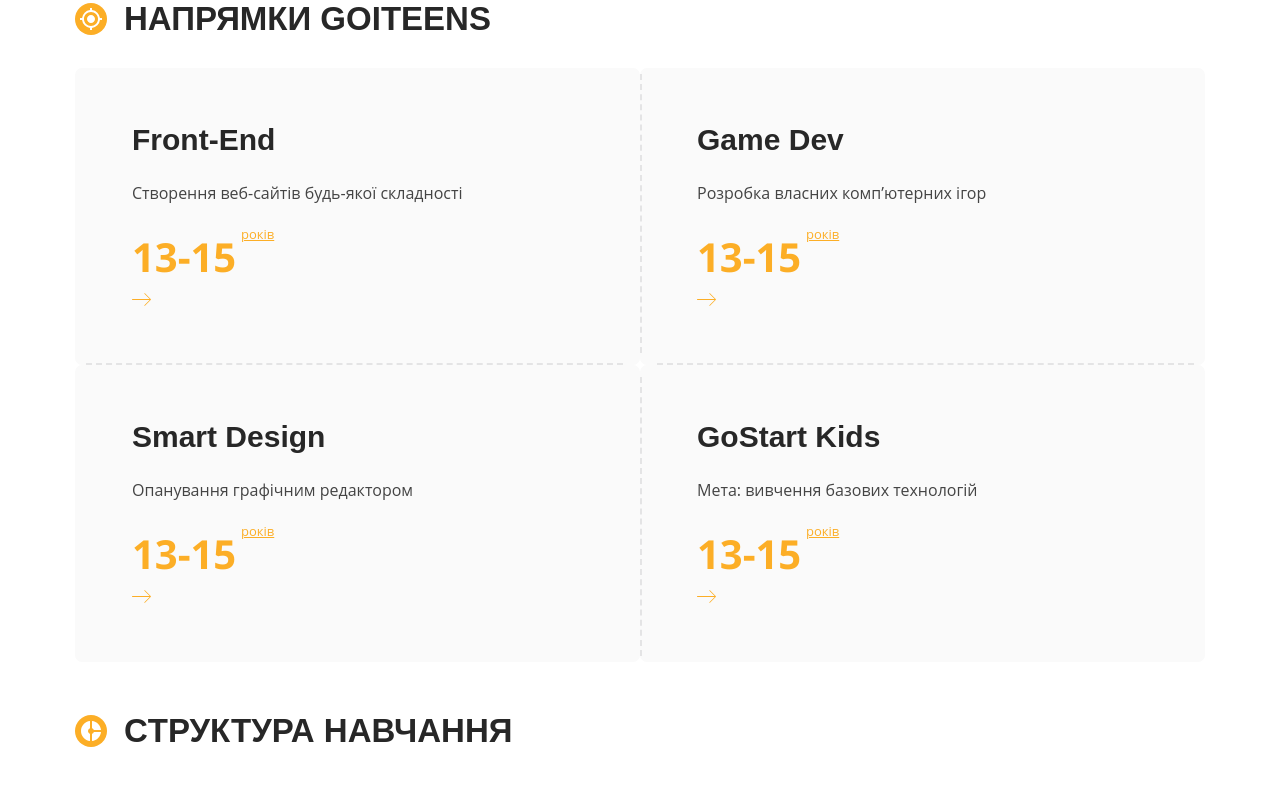
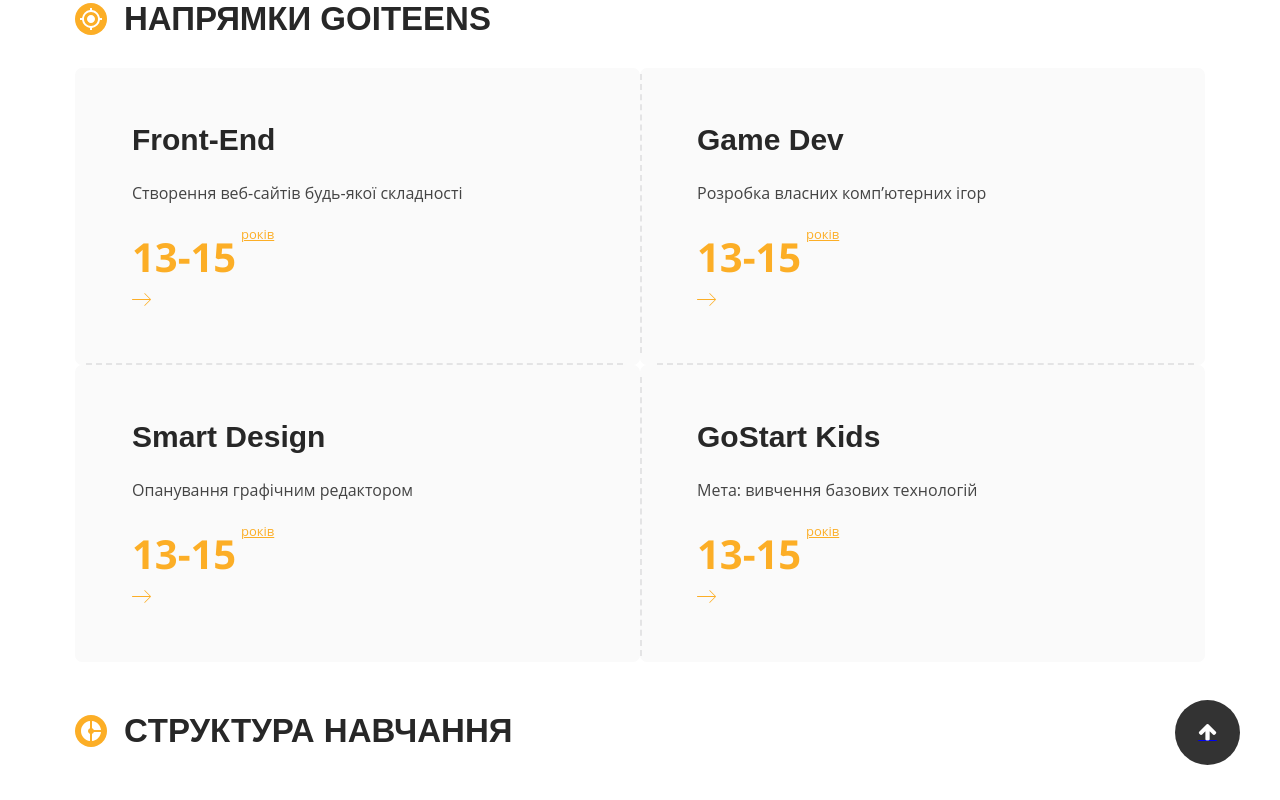
Before and after one commit to idea-studio2015/hakaton-09-10, a plain HTML site: page src/index.html in a window 1280 px wide. Shown: the top 800 px of the page. Drawn offline with nearby package versions, Linux system fonts and the light colour scheme; files that its build step writes are made by us from their sources.

Commit message:
add button-up

```diff
--- a/src/html/directions-block.html
+++ b/src/html/directions-block.html
@@ -1,8 +1,11 @@
+
+<!-- section direction -->
+
 <section class="direction">
   <div class="container">
     <div class="direction-title-block">
       <div class="title-icon-block">
-        <svg class="title-icon" xmlns="http://www.w3.org/2000/svg" preserveAspectRatio="xMidYMid meet"  x="0"   y="0" width="24" height="24"><path d="M0 0h24v24H0z" fill="none"/><path d="M12 8c-2.21 0-4 1.79-4 4s1.79 4 4 4 4-1.79 4-4-1.79-4-4-4zm8.94 3A8.994 8.994 0 0013 3.06V1h-2v2.06A8.994 8.994 0 003.06 11H1v2h2.06A8.994 8.994 0 0011 20.94V23h2v-2.06A8.994 8.994 0 0020.94 13H23v-2h-2.06zM12 19c-3.87 0-7-3.13-7-7s3.13-7 7-7 7 3.13 7 7-3.13 7-7 7z"/></svg>
+        <svg class="title-icon" xmlns="http://www.w3.org/2000/svg" width="24" height="24"><path d="M0 0h24v24H0z" fill="none"/><path d="M12 8c-2.21 0-4 1.79-4 4s1.79 4 4 4 4-1.79 4-4-1.79-4-4-4zm8.94 3A8.994 8.994 0 0013 3.06V1h-2v2.06A8.994 8.994 0 003.06 11H1v2h2.06A8.994 8.994 0 0011 20.94V23h2v-2.06A8.994 8.994 0 0020.94 13H23v-2h-2.06zM12 19c-3.87 0-7-3.13-7-7s3.13-7 7-7 7 3.13 7 7-3.13 7-7 7z"/></svg>
       </div>
       <h2 class="title-section">Напрямки goiteens</h2>
     </div>
--- a/src/index.html
+++ b/src/index.html
@@ -6,13 +6,13 @@
     <meta http-equiv="X-UA-Compatible" content="ie=edge" />
     <title>DreamTeam Hakaton 09-10 GoIteens</title>
     <link rel="stylesheet" href="/css/styles.css">
-    <!-- Сюда будет всталена ссылка на файл стилей -->
-    <!-- inject:css -->
-    <!-- endinject -->
+    <!-- <link rel="javascript" href="/js/button.js"> -->
+    <link rel="stylesheet" href="https://maxcdn.bootstrapcdn.com/font-awesome/4.5.0/css/font-awesome.min.css">
   </head>
 
   <body>
       //= ./html/directions-block.html
       //= ./html/programm-block.html
+      <a class="button" href="#" title="Вгору"></a>
   </body>
 </html>
--- /dev/null
+++ b/src/sass/button-up.scss
@@ -0,0 +1,26 @@
+.button {
+  display: inline-block;
+  background-color: #333333;
+  width: 65px;
+  height: 65px;
+  text-align: center;
+  border-radius: 50px;
+  position: fixed;
+  bottom: 35px;
+  right: 40px;
+  z-index: 1000;
+}
+
+.button::after {
+  content: "\f062";
+  font-family: FontAwesome;
+  font-size: 20px;
+  line-height: 65px;
+  color: #fff;
+}
+
+.button:hover,
+.button:focus {
+  cursor: pointer;
+  background-color: #555555;
+}
--- a/src/sass/main.scss
+++ b/src/sass/main.scss
@@ -10,14 +10,4 @@
 @import 'directions-block.scss';
 @import 'programm-block.scss';
 @import 'components/common-styles.scss';
-
-
-// вставляем свой код через импорт, как сверху
-
-// в папке хтмл создаются блоки лендинга
-// header.html
-// footer.html
-
-// далее идем в наш файл index.html и в боди вставляем структуру
-//= ./html/header.html
-//= ./html/header.html
+@import 'button-up.scss'
```
Also changed, not shown: src/html/programm-block.html (+3 -0 lines).
